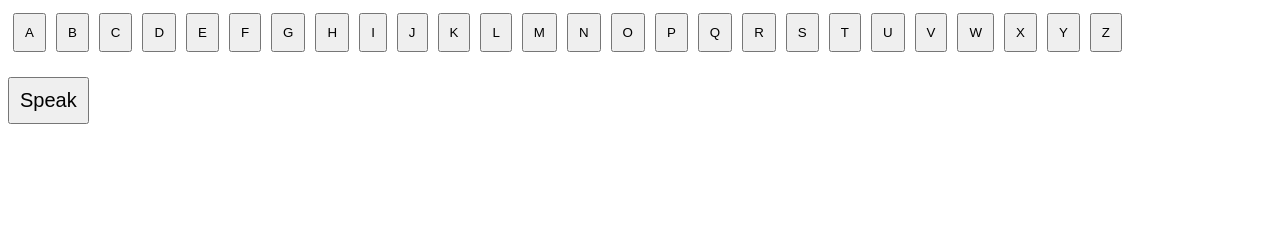
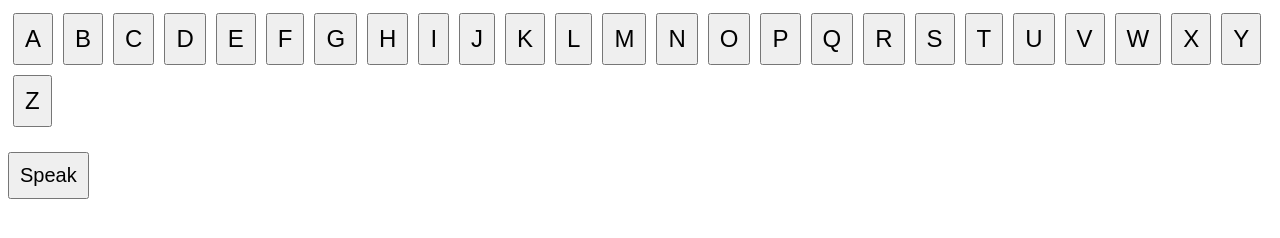
Before and after one commit to mcmahonr/mcmahonr.github.io, a plain HTML site: page index.html in a window 1280 px wide. Drawn offline with Linux system fonts and the light colour scheme.

Commit message:
Update style.css

```diff
--- a/style.css
+++ b/style.css
@@ -1,6 +1,8 @@
 #alphabet-buttons button {
     margin: 5px;
     padding: 10px;
+    display: inline-block;
+    font-size: 24px;
 }
 
 #word-display {
```
